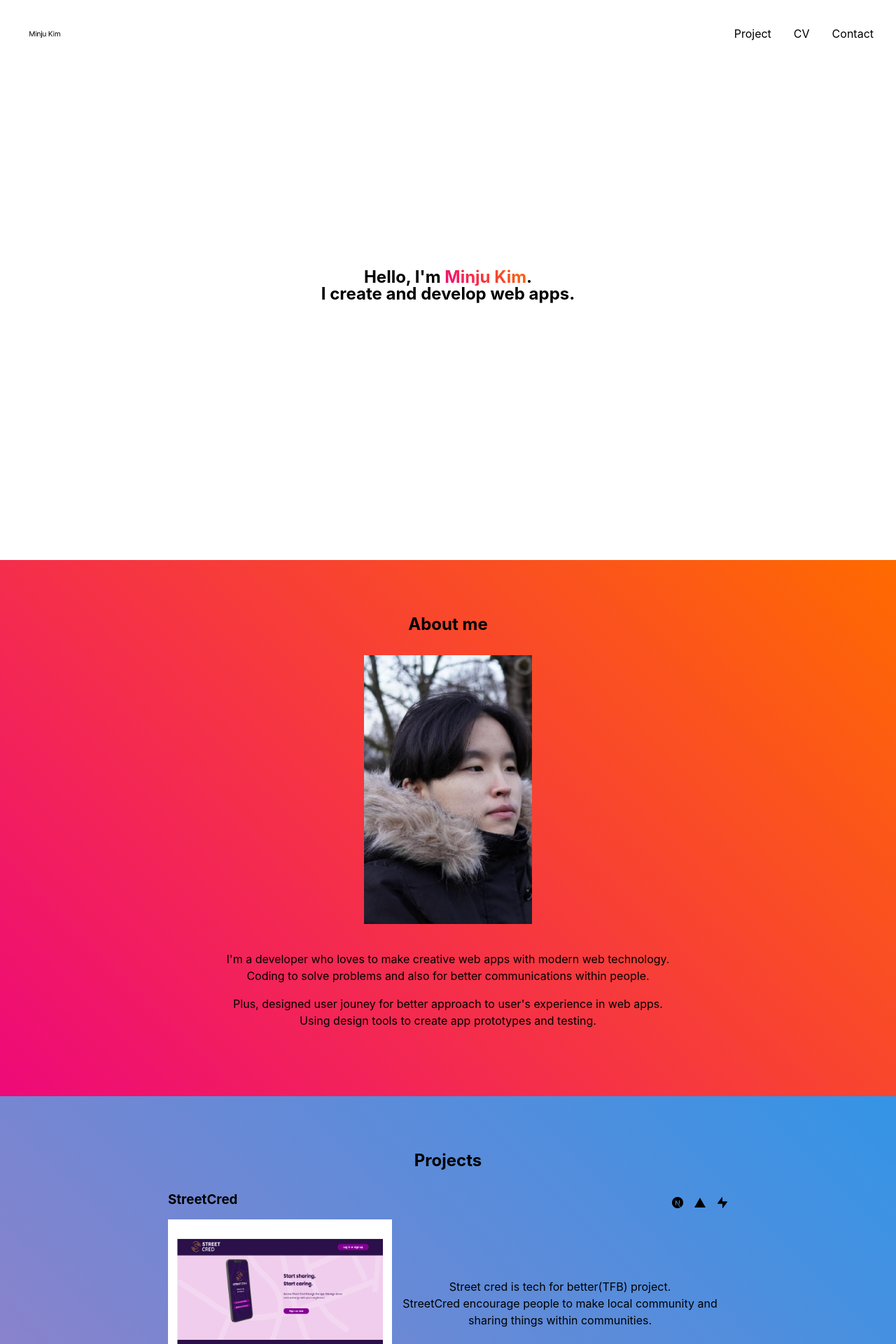
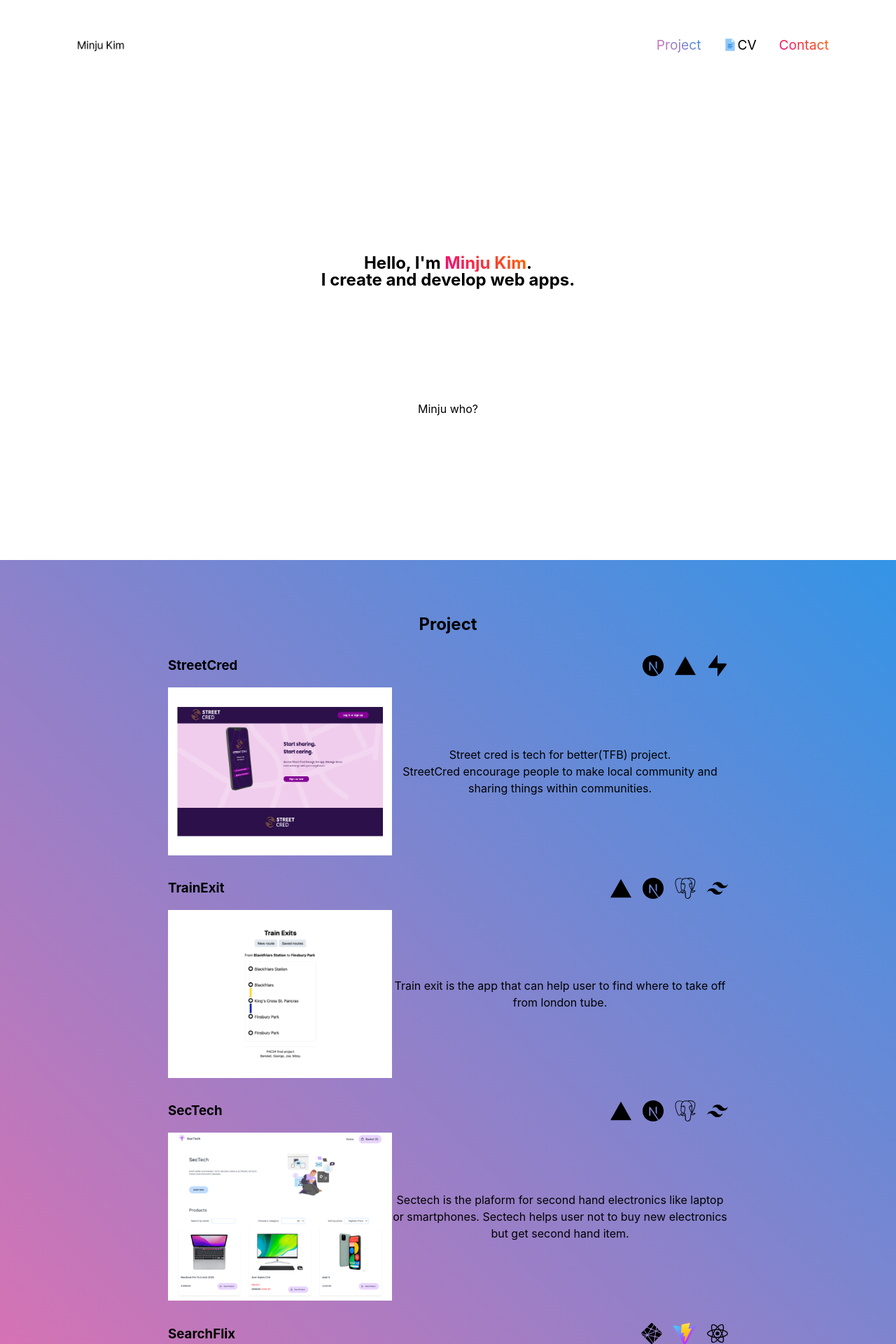
Before and after one commit to minju25kim/portfolio, a React (Vite) app: page / in a window 1280 px wide. Shown: the top 1920 px of the page at 70% size. Built offline with nearby package versions, Linux system fonts and the light colour scheme.

Commit message:
added footer

```diff
--- a/components/about.jsx
+++ b/components/about.jsx
@@ -4,9 +4,6 @@ function About() {
   return (
     <section id="about">
       <h2>About me</h2>
-      <a href="https://github.com/minju25kim" target="_blank">
-        <img src="/minju-github.png" />
-      </a>
       <div className="bio">
         <p>
           {" "}
--- a/components/contact.jsx
+++ b/components/contact.jsx
@@ -1,10 +1,24 @@
 import { useState } from "react";
+import {HiOutlineClipboardCopy} from "react-icons/hi"
 
 function Contact() {
+
+  function handleCopy() {
+    const value= "minju25kim@gamil.com"
+    navigator.clipboard.writeText(value);
+  }
+
   return (
-    <div id="contact">
-      <h1>Hi, I'm contact</h1>
-    </div>
+    <section id="contact">
+      <h2>Contact</h2>
+      <div>
+        Send email to{" "}
+        <a target="_blank" href="mailto:minju25kim@gmail.com">
+          minju25kim@gmail.com
+        </a>
+        <HiOutlineClipboardCopy size="30" onClick={handleCopy}/>
+      </div>
+    </section>
   );
 }
 
--- a/components/intro.jsx
+++ b/components/intro.jsx
@@ -4,9 +4,13 @@ function Intro() {
   return (
     <section id="intro">
       <h1>
-        Hello, I'm <span id="my-name">Minju Kim</span>. <br />I create and
-        develop web apps.{" "}
+        Hello, I'm{" "}
+        <a id="my-name" href="#contact">
+          Minju Kim
+        </a>
+        . <br />I create and develop web apps.{" "}
       </h1>
+      <a href="#about">Minju who?</a>
     </section>
   );
 }
--- a/components/layout/footer.jsx
+++ b/components/layout/footer.jsx
@@ -1,10 +1,30 @@
 import { useState } from "react";
+import { BiArrowToTop } from "react-icons/bi";
+import { FaGithub, FaLinkedin, FaTwitter } from "react-icons/fa";
+import cv from "../assets/cv.svg"
 
 function Footer() {
   return (
-    <div>
-      <h1>Hi, I'm Footer Kim</h1>
-    </div>
+    <footer>
+      <div className="social">
+        <a href="https://github.com/minju25kim" target="_blank">
+          <FaGithub size="50" />
+        </a>
+        <a href="https://www.linkedin.com/in/minju-kim-minju/" target="_blank">
+          <FaLinkedin size="50" />
+        </a>
+        <a href="/minju_kim_cv.pdf" target="_blank" >
+          <img src={cv} />
+        </a>
+        <a href="https://twitter.com/minju25kim" target="_blank">
+          <FaTwitter size="50" />
+        </a>
+      </div>
+      <a href="#" className="back">
+        <BiArrowToTop size="50" />
+        <span>Back to top</span>
+      </a>
+    </footer>
   );
 }
 
--- a/components/layout/header.jsx
+++ b/components/layout/header.jsx
@@ -1,23 +1,25 @@
 import { useState } from "react";
+import { FcDocument } from "react-icons/fc";
 
 function Header() {
   return (
     <header>
       <ul>
-        <a href="#" target="_blank" className="logo">
+        <a href="#" className="logo">
           <img src="/minju-kim.svg" alt="Minju Kim logo" />
         </a>
         <div className="nav">
           <li>
-            <a href="#project">Project</a>
+            <a href="#project" className="navPrj">Project</a>
           </li>
           <li>
-            <a href="cv" target="_blank">
-              CV
+            <a href="/minju_kim_cv.pdf" target="_blank" className="cv">
+              <FcDocument size="20"/>
+              <span>CV</span>
             </a>
           </li>
           <li>
-            <a href="#contact">Contact</a>
+            <a href="#contact" className="navCon">Contact</a>
           </li>
         </div>
       </ul>
--- a/components/project.jsx
+++ b/components/project.jsx
@@ -3,19 +3,27 @@ import StreetCred from "./assets/StreetCred.png";
 import TrainExit from "./assets/TrainExits.png";
 import secTech from "./assets/secTech.png";
 import searchflix from "./assets/searchflix.png";
-import { SiVercel, SiNextdotjs, SiSupabase } from "react-icons/si";
+import {
+  SiNetlify,
+  SiVercel,
+  SiNextdotjs,
+  SiSupabase,
+  SiPostgresql,
+  SiTailwindcss,
+  SiReact,
+} from "react-icons/si";
 
 function Project() {
   return (
     <section id="project">
-      <h2>Projects</h2>
+      <h2>Project</h2>
       <div className="scred prj">
         <div className="card">
           <h3>StreetCred</h3>
           <div className="techStack">
-            <SiNextdotjs />
-            <SiVercel />
-            <SiSupabase />
+            <SiNextdotjs size="30"/>
+            <SiVercel size="30"/>
+            <SiSupabase size="30"/>
           </div>
         </div>
         <div className="card">
@@ -31,8 +39,16 @@ function Project() {
         </div>
       </div>
       <div className="texit prj">
-        <h3>TrainExit</h3>
-        <div>
+        <div className="card">
+          <h3>TrainExit</h3>
+          <div className="techStack">
+            <SiVercel size="30"/>
+            <SiNextdotjs size="30"/>
+            <SiPostgresql size="30"/>
+            <SiTailwindcss size="30"/>
+          </div>
+        </div>
+        <div className="card">
           <a
             href="https://github.com/fac24/finalProj-Bereket-Minju-Joe-George"
             target="_blank"
@@ -46,8 +62,16 @@ function Project() {
         </div>
       </div>
       <div className="stech prj">
-        <h3>SecTech</h3>
-        <div>
+        <div className="card">
+          <h3>SecTech</h3>
+          <div className="techStack">
+            <SiVercel size="30"/>
+            <SiNextdotjs size="30"/>
+            <SiPostgresql size="30"/>
+            <SiTailwindcss size="30"/>
+          </div>
+        </div>
+        <div className="card">
           <a
             href="https://github.com/fac24/week6-alex-george-minju-petra"
             target="_blank"
@@ -62,8 +86,15 @@ function Project() {
         </div>
       </div>
       <div className="sflix prj">
-        <h3>SearchFlix</h3>
-        <div>
+        <div className="card">
+          <h3>SearchFlix</h3>
+          <div className="techStack">
+            <SiNetlify size="30"/>
+            <img src="/vite.svg" />
+            <SiReact size="30"/>
+          </div>
+        </div>
+        <div className="card">
           <a
             href="https://github.com/fac24/week5-bereket-minju"
             target="_blank"
--- a/src/App.css
+++ b/src/App.css
@@ -9,13 +9,22 @@
   margin: 0 auto;
   text-align: center;
 }
+a{
+  text-decoration:none;
+}
+a,
+a:visited,
+a:hover,
+a:active {
+  color: inherit;
+}
 /* header */
 header {
-  height: 10vh;
+  height: 20vh;
   display: flex;
-  flex-flow: column wrap;
-  justify-content: flex-end;
-  padding: 0 2rem;
+  flex-direction: column;
+  justify-content: flex-start;
+  padding: 1rem 6rem;
 }
 ul {
   list-style-type: none;
@@ -23,14 +32,12 @@ ul {
   flex-flow: row wrap;
   justify-content: space-between;
   align-items: center;
-  margin: 0;
-  padding: 0;
 }
 .logo {
-  height: 4rem;
+  height: 6rem;
 }
 .logo > img {
-  height: 4rem;
+  height: 6rem;
 }
 .nav {
   display: flex;
@@ -41,30 +48,39 @@ ul {
 .nav > li {
   margin: 0 1rem;
 }
+.nav > li > a {
+  font-size: 1.2rem;
+}
+.navPrj {
+  background: linear-gradient(45deg, #ec6ead, #3494e6);
+  background-clip: text;
+  -webkit-background-clip: text;
+  -moz-background-clip: text;
+  -moz-text-fill-color: transparent;
+  -webkit-text-fill-color: transparent;
+  display: inline-block;
+}
 .nav > li:last-child {
   margin: 0;
   margin-left: 1rem;
 }
-.nav > li > a {
-  text-decoration: none;
-}
-.nav > li > a,
-a:visited,
-a:hover,
-a:active {
-  color: inherit;
+.navCon{
+  background: linear-gradient(45deg, #ee0979, #ff6a00);
+  background-clip: text;
+  -webkit-background-clip: text;
+  -moz-background-clip: text;
+  -moz-text-fill-color: transparent;
+  -webkit-text-fill-color: transparent;
+  display: inline-block;
 }
 /* intro */
 #intro {
-  height: 90vh;
+  height: 80vh;
   display: flex;
   flex-flow: column wrap;
   justify-content: center;
   align-items: center;
-}
-#intro > h1 {
-  /* border: 5px solid black; */
-  margin-bottom: 4rem;
+  gap: 10rem;
 }
 #my-name {
   background: linear-gradient(45deg, #ee0979, #ff6a00);
@@ -75,33 +91,6 @@ a:active {
   -webkit-text-fill-color: transparent;
   display: inline-block;
 }
-/* about */
-#about {
-  padding: 5rem 0;
-  background: linear-gradient(45deg, #ee0979, #ff6a00);
-  display: flex;
-  flex-flow: column wrap;
-  justify-content: center;
-  align-items: center;
-  gap: 2rem;
-}
-#about > a {
-  max-width: 15rem;
-  min-height: 24rem;
-}
-#about > a > img {
-  max-width: 15rem;
-  min-height: 24rem;
-  object-fit: cover;
-}
-#about > .bio {
-  display: block;
-  margin: 0 auto;
-  padding: 0 4rem;
-}
-#about > .bio > p {
-  margin-bottom: 1rem;
-}
 /* project */
 #project {
   background: linear-gradient(45deg, #ec6ead, #3494e6);
@@ -111,7 +100,7 @@ a:active {
   gap: 2rem;
 }
 #project > .prj {
-  max-width:800px;
+  max-width: 50rem;
   width: 100%;
   margin: 0 auto;
   display: flex;
@@ -152,3 +141,58 @@ a:active {
   justify-content: flex-start;
   align-items: center;
 }
+/* about */
+#about {
+  height: 100vh;
+  padding: 5rem 0;
+  display: flex;
+  flex-flow: column wrap;
+  justify-content: center;
+  align-items: center;
+  gap: 2rem;
+}
+#about > .bio {
+  display: block;
+  margin: 0 auto;
+  padding: 0 4rem;
+}
+#about > .bio > p {
+  margin-bottom: 1rem;
+}
+/* contact */
+#contact {
+  height: 50vh;
+  background: linear-gradient(45deg, #ee0979, #ff6a00);
+  display: flex;
+  flex-direction: column;
+  justify-content:center;
+}
+/* footer */
+footer {
+  height: 50vh;
+  display: flex;
+  flex-direction: column;
+  justify-content:center;
+  gap: 4rem;
+}
+footer > .social {
+  display: flex;
+  flex-direction: row;
+  justify-content:center;
+  gap: 2rem;
+}
+.cv {
+  display: flex;
+  align-items: center;
+}
+footer > .social > .cv {
+  font-size: 2rem;
+}
+footer > .back {
+  display: flex;
+  flex-direction: column;
+  align-items: center;
+  max-width: 6rem;
+  width: 100%;
+  margin: 0 auto;
+}
--- a/src/App.jsx
+++ b/src/App.jsx
@@ -11,10 +11,10 @@ function App() {
   return (
     <>
       <Header />
-      <div className="app">
+      <div className="App">
         <Intro />
+        <Project />
         <About />
-        <Project />
         <Contact />
       </div>
       <Footer />
```
Also changed, not shown: components/assets/cv.svg (added), 1 other file (tests, documents, lock files or other folders).
